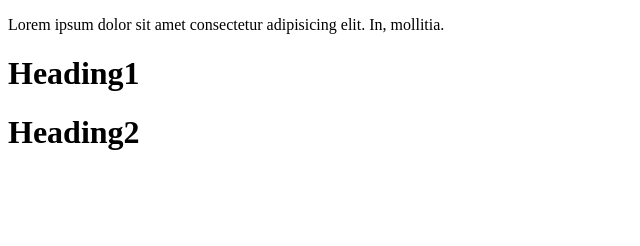
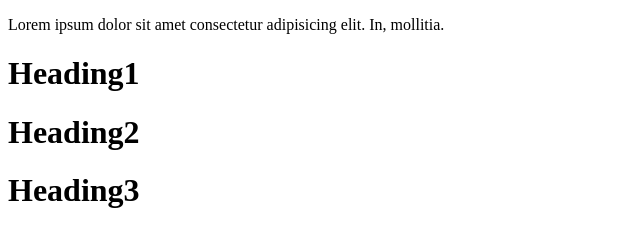
Before and after one commit to amitjangid11/MyRepo, a plain HTML site: page index.html in a window 1280 px wide. Shown: the whole page, without its empty margins (0-640 px from the left). Drawn offline with Linux system fonts and the light colour scheme.

Commit message:
This is fourth V4

```diff
--- a/index.html
+++ b/index.html
@@ -9,5 +9,6 @@
     <p>Lorem ipsum dolor sit amet consectetur adipisicing elit. In, mollitia.</p>
     <h1>Heading1</h1>
     <h1>Heading2</h1>
+    <h1>Heading3</h1>
 </body>
 </html>
```
